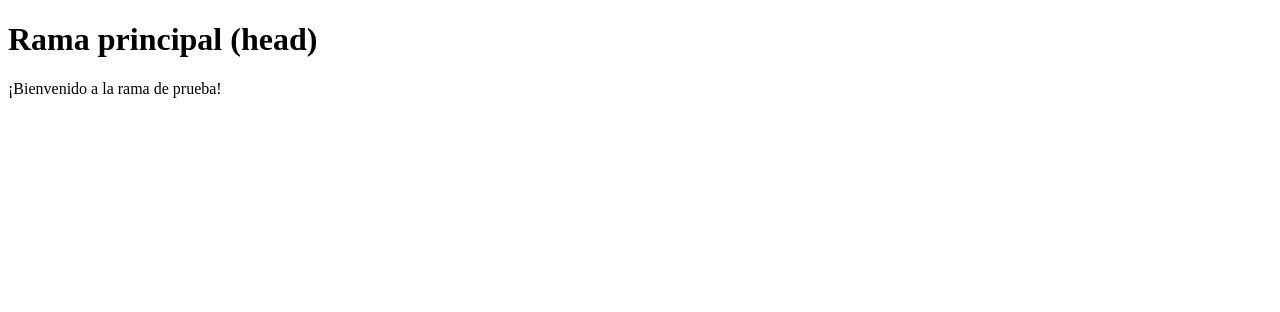
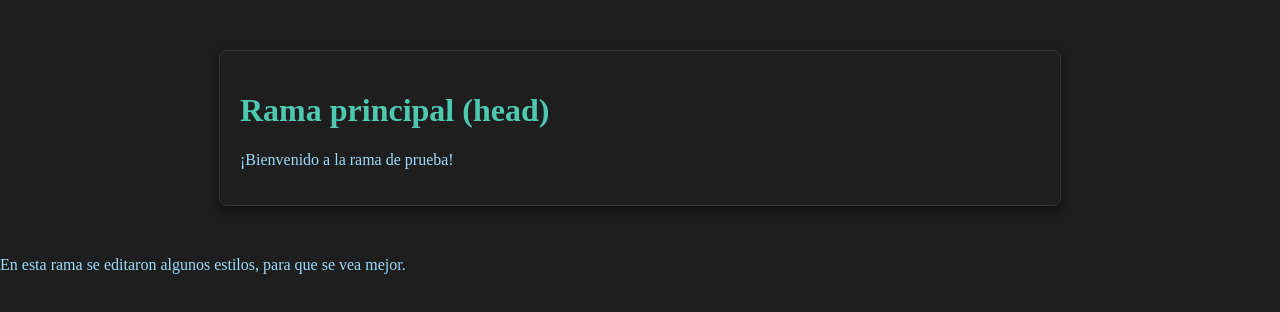
Before and after one commit to AntJZs/git-branches, a plain HTML site: page index2.html in a window 1280 px wide. Drawn offline with Linux system fonts and the light colour scheme.

Commit message:
Modificados estilos y agregado un párrafo

```diff
--- a/index2.html
+++ b/index2.html
@@ -6,12 +6,40 @@
     <title>Documento</title>
     <style>
       body {
+        --bg: #1e1e1e;
+        --fg: #d4d4d4;
         font-family: 'JetBrains Mono';
+        margin: 0;
+        padding: 0;
+        background-color: var(--bg);
+        color: var(--fg);
+      }
+
+      .t {
+        background-color: var(--bg);
+        color: var(--fg);
+        padding: 20px;
+        border-radius: 8px;
+        box-shadow: 0 4px 10px rgba(0, 0, 0, 0.5);
+        max-width: 800px;
+        margin: 50px auto;
+        border: 1px solid #333;
+      }
+
+      h1 {
+        color: #4ec9b0;
+      }
+
+      p {
+        color: #9cdcfe;
       }
     </style>
   </head>
   <body>
-    <h1>Rama principal (head)</h1>
-    <p>¡Bienvenido a la rama de prueba!</p>
+    <div class="t">
+      <h1>Rama principal (head)</h1>
+      <p>¡Bienvenido a la rama de prueba!</p>
+    </div>
+    <p>En esta rama se editaron algunos estilos, para que se vea mejor.</p>
   </body>
 </html>
```
